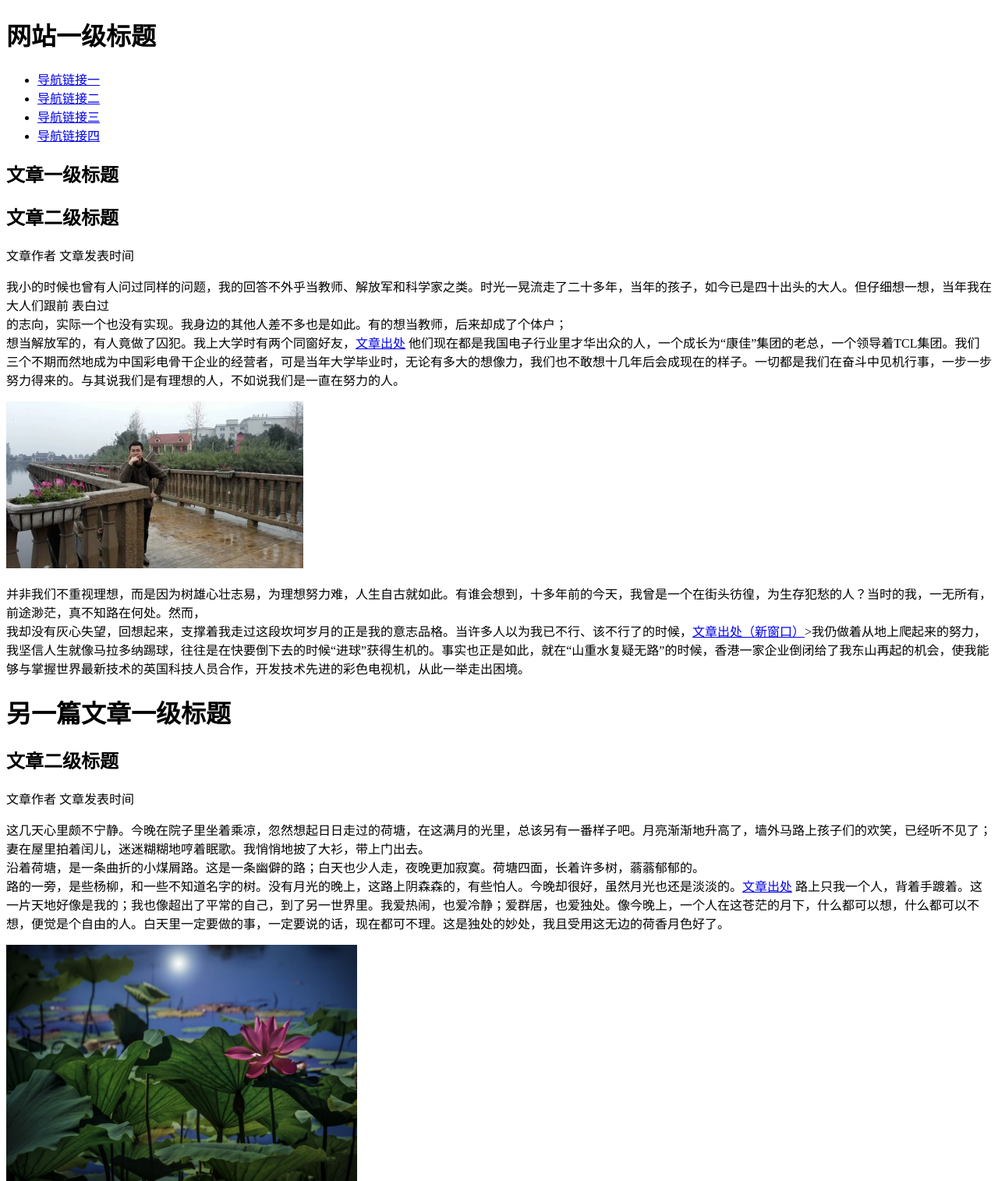
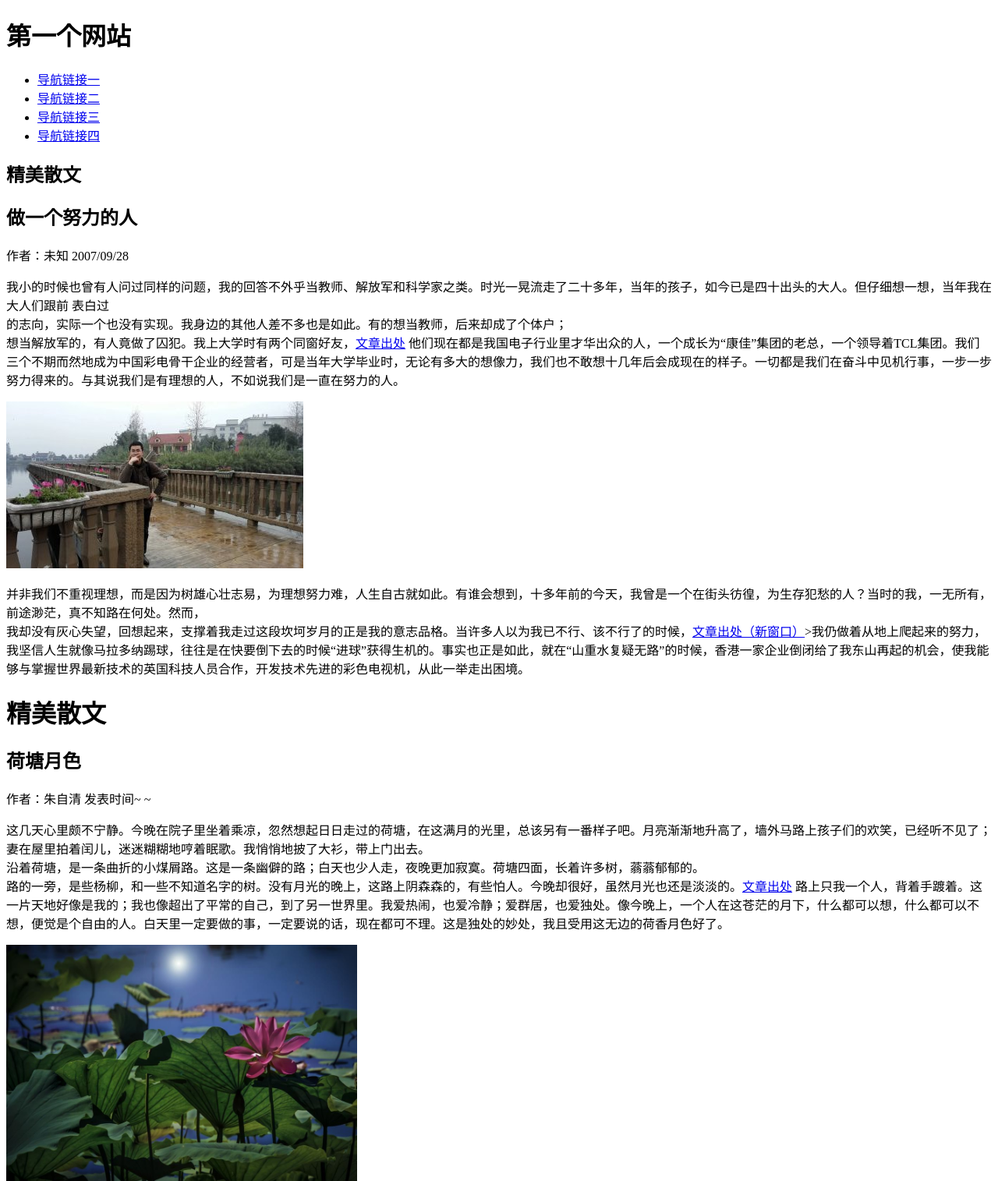
Before and after one commit to yanxueji/IFEE2017, a plain HTML site: page HtmlCssTest/test1.html in a window 1280 px wide. Shown: the top 1515 px of the page at 78% size. Drawn offline with Linux system fonts and the light colour scheme.

Commit message:
修改内容

```diff
--- a/HtmlCssTest/test1.html
+++ b/HtmlCssTest/test1.html
@@ -2,19 +2,20 @@
 <html>
     <head>
         <meta charset = "utf-8">
+        <title>第一个网站</title>
     </head>
 
     <body style="font-family:微软雅黑">
-        <h1>网站一级标题</h1>
+        <h1>第一个网站</h1>
         <ul>
             <li><a href = "#">导航链接一</a></li>
             <li><a href = "#">导航链接二</a></li>
             <li><a href = "#">导航链接三</a></li>
             <li><a href = "#">导航链接四</a></li>
         </ul>
-        <h2>文章一级标题</h2>
-        <h2>文章二级标题</h2>
-        <p>文章作者 文章发表时间</p>
+        <h2>精美散文</h2>
+        <h2>做一个努力的人</h2>
+        <p>作者：未知 2007/09/28</p>
         <p>
             我小的时候也曾有人问过同样的问题，我的回答不外乎当教师、解放军和科学家之类。时光一晃流走了二十多年，当年的孩子，如今已是四十出头的大人。但仔细想一想，当年我在大人们跟前
             表白过
@@ -30,9 +31,9 @@
             我却没有灰心失望，回想起来，支撑着我走过这段坎坷岁月的正是我的意志品格。当许多人以为我已不行、该不行了的时候，<a href="http://www.duwenzhang.com/wenzhang/lizhiwenzhang/20070928/1039.html" target="_blank">文章出处（新窗口）</a>>我仍做着从地上爬起来的努力，我坚信人生就像马拉多纳踢球，往往是在快要倒下去的时候“进球”获得生机的。事实也正是如此，就在“山重水复疑无路”的时候，香港一家企业倒闭给了我东山再起的机会，使我能够与掌握世界最新技术的英国科技人员合作，开发技术先进的彩色电视机，从此一举走出困境。
         </p>
 
-        <h1>另一篇文章一级标题</h1>
-        <h2>文章二级标题</h2>
-        <p>文章作者 文章发表时间</p>
+        <h1>精美散文</h1>
+        <h2>荷塘月色</h2>
+        <p>作者：朱自清 发表时间~ ~</p>
         <p>
             这几天心里颇不宁静。今晚在院子里坐着乘凉，忽然想起日日走过的荷塘，在这满月的光里，总该另有一番样子吧。月亮渐渐地升高了，墙外马路上孩子们的欢笑，已经听不见了；妻在屋里拍着闰儿，迷迷糊糊地哼着眠歌。我悄悄地披了大衫，带上门出去。
             <br>
```
